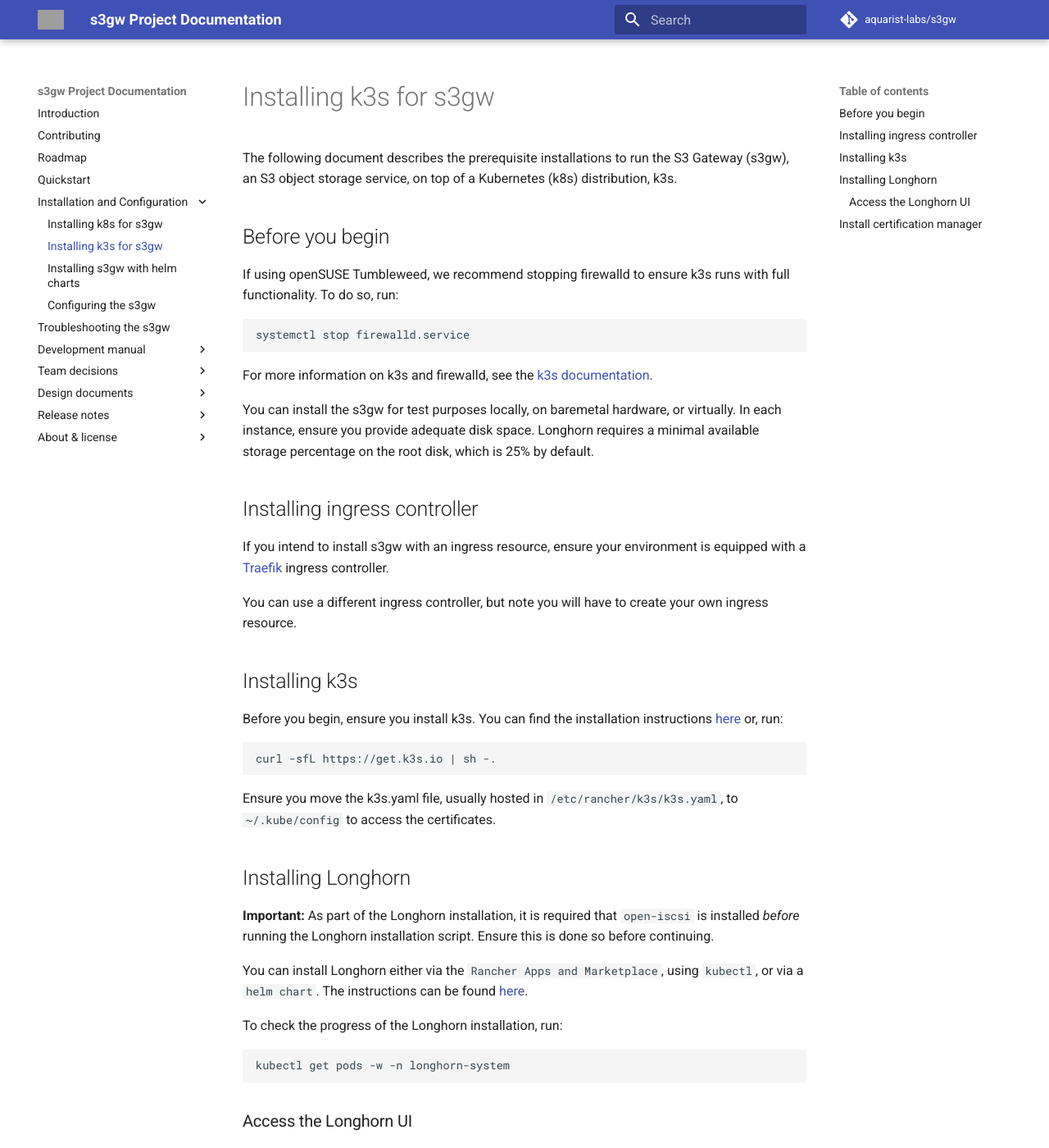
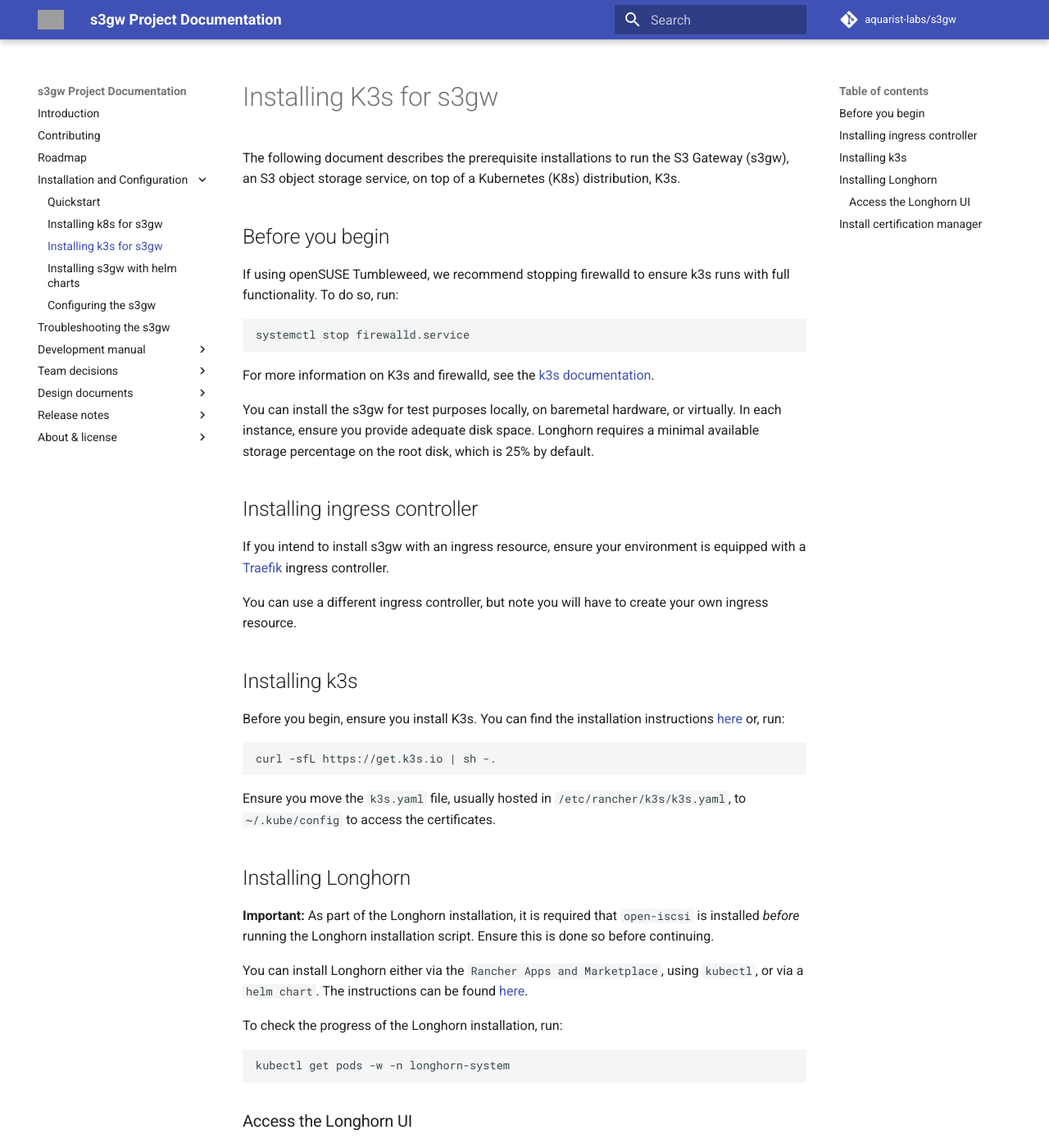
Before and after one commit to s3gw-tech/s3gw, an MkDocs documentation site: the page built from docs/s3gw-with-k3s.md, in a window 1280 px wide and 1400 px high. Shown: the whole window at 82% size. Built offline with MkDocs 1.6.1 and Material for MkDocs 9.7.7, drawn with Linux system fonts in a browser that asks for light colours; comment, search, counter and statistics services are not loaded; grey boxes are pictures that could not be loaded.

````diff
--- a/docs/s3gw-with-k3s.md
+++ b/docs/s3gw-with-k3s.md
@@ -1,9 +1,9 @@
 
-# Installing k3s for s3gw
+# Installing K3s for s3gw
 
 The following document describes the prerequisite installations to run the
-S3 Gateway (s3gw), an S3 object storage service, on top of a Kubernetes (k8s)
-distribution, k3s.
+S3 Gateway (s3gw), an S3 object storage service, on top of a Kubernetes (K8s)
+distribution, K3s.
 
 ## Before you begin
 
@@ -14,7 +14,7 @@ firewalld to ensure k3s runs with full functionality. To do so, run:
 systemctl stop firewalld.service
 ```
 
-For more information on k3s and firewalld, see the
+For more information on K3s and firewalld, see the
 [k3s documentation](https://docs.k3s.io/advanced#red-hat-enterprise-linux--centos).
 
 You can install the s3gw for test purposes locally, on baremetal hardware,
@@ -33,14 +33,14 @@ create your own ingress resource.
 
 ## Installing k3s
 
-Before you begin, ensure you install k3s. You can find the installation
+Before you begin, ensure you install K3s. You can find the installation
 instructions [here](https://k3s.io/) or, run:
 
 ```bash
 curl -sfL https://get.k3s.io | sh -.
 ```
 
-Ensure you move the k3s.yaml file, usually hosted in
+Ensure you move the `k3s.yaml` file, usually hosted in
 `/etc/rancher/k3s/k3s.yaml`, to `~/.kube/config` to access the
 certificates.
 
--- a/mkdocs.yml
+++ b/mkdocs.yml
@@ -17,8 +17,8 @@ nav:
   - Introduction: "index.md"
   - Contributing: "contributing.md"
   - Roadmap: "roadmap.md"
-  - Quickstart: "quickstart.md"
   - "Installation and Configuration":
+      - Quickstart: "quickstart.md"
       - Installing k8s for s3gw: "s3gw-with-k8s.md"
       - Installing k3s for s3gw: "s3gw-with-k3s.md"
       - Installing s3gw with helm charts: "helm-charts.md"
````
Also changed, not shown: docs/config-s3gw.md (+1 -1 lines), docs/s3gw-with-k8s.md (+3 -3 lines).
